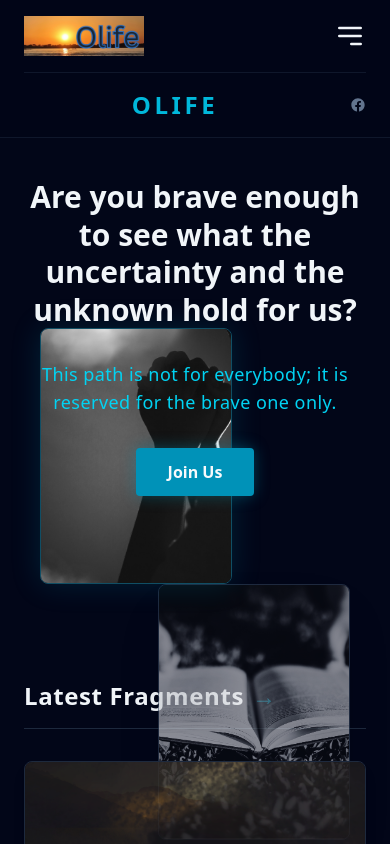
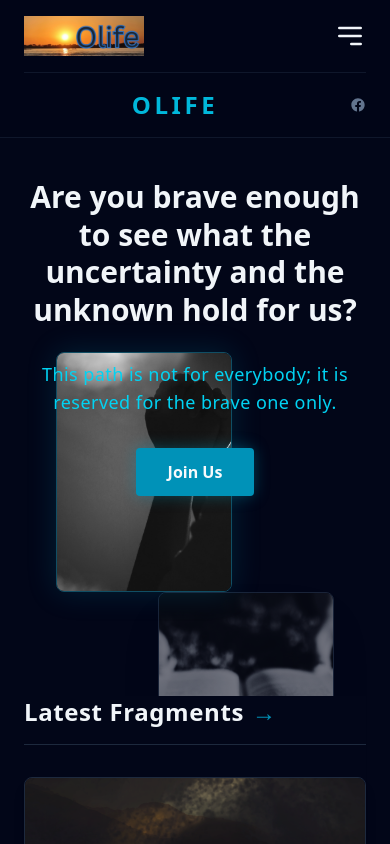
Before and after one commit to Dolphe98/olife1withreact, a React (Vite) app: page / in a window 390 px wide. Shown: the top 844 px of the page. Built offline with nearby package versions, Linux system fonts and the light colour scheme.

Commit message:
Fix: Final mobile hero layering and section spacing

```diff
--- a/src/pages/Home.jsx
+++ b/src/pages/Home.jsx
@@ -30,11 +30,11 @@
   const latestPosts = blogData.slice(0, 3);
 
   return (
-    <div className="max-w-7xl mx-auto px-6 pt-10 md:pt-20 pb-10 space-y-24 md:space-y-32">
+    <div className="max-w-7xl mx-auto px-6 pt-10 md:pt-20 pb-10 space-y-32 md:space-y-48">
 
       {/* SECTION 1: HERO */}
-      <div className="flex flex-col md:flex-row items-center gap-12 relative">
-        <div className="flex-1 space-y-8 z-20 text-center md:text-left">
+      <div className="flex flex-col md:flex-row items-center gap-12 relative mb-10">
+        <div className="flex-1 space-y-8 z-30 text-center md:text-left">
           <h1 className="text-3xl md:text-5xl font-black leading-tight text-slate-100">
             Are you brave enough to see what the uncertainty and the unknown hold for us?
           </h1>
@@ -46,15 +46,25 @@
           </Link>
         </div>
 
-        {/* Fixed Image Container: We use "relative" for mobile and "absolute" only on desktop to prevent overlapping */}
-        <div className="flex-1 w-full flex justify-center items-center h-[400px] md:h-[450px] relative mt-10 md:mt-0">
-          <img src="/olife1.comsection1image1.jpg" alt="Olife Background" className="absolute top-0 right-4 md:right-10 w-48 h-64 md:w-64 md:h-80 object-cover rounded-lg shadow-2xl border border-slate-700 opacity-60 md:opacity-80" />
-          <img src="/olife1.comsection1image2.jpg" alt="Olife Foreground" className="absolute bottom-0 left-4 md:left-10 w-48 h-64 md:w-64 md:h-80 object-cover rounded-lg shadow-[0_0_30px_rgba(8,145,178,0.2)] border border-cyan-900 z-10" />
+        {/* Image Container Fix: Added 'mb-20' on mobile to ensure Section 2 is pushed down */}
+        <div className="flex-1 w-full flex justify-center items-center h-[350px] md:h-[450px] relative mt-12 md:mt-0 mb-16 md:mb-0">
+          {/* Background Image */}
+          <img
+            src="/olife1.comsection1image1.jpg"
+            alt="Olife Background"
+            className="absolute top-0 right-8 md:right-10 w-44 h-60 md:w-64 md:h-80 object-cover rounded-lg shadow-2xl border border-slate-700 opacity-50 md:opacity-80 z-10"
+          />
+          {/* Foreground Image */}
+          <img
+            src="/olife1.comsection1image2.jpg"
+            alt="Olife Foreground"
+            className="absolute bottom-0 left-8 md:left-10 w-44 h-60 md:w-64 md:h-80 object-cover rounded-lg shadow-[0_0_30px_rgba(8,145,178,0.2)] border border-cyan-900 z-20"
+          />
         </div>
       </div>
 
       {/* SECTION 2: LATEST FRAGMENTS */}
-      <div className="space-y-8">
+      <div className="space-y-8 relative z-40 bg-slate-950">
         <div className="border-b border-slate-800 pb-4">
           <Link to="/fragments" className="text-2xl md:text-3xl font-bold text-slate-100 hover:text-cyan-400 transition-colors inline-flex items-center gap-2 tracking-wide">
             Latest Fragments <span className="text-cyan-600 text-2xl">→</span>
@@ -86,7 +96,7 @@
         </div>
       </div>
 
-      {/* SECTION 4: LATEST ARTICLES (Brought Back) */}
+      {/* SECTION 4: LATEST ARTICLES */}
       <div className="space-y-12">
         <div className="border-b border-slate-800 pb-4">
           <Link to="/blog" className="text-2xl md:text-3xl font-bold text-slate-100 hover:text-cyan-400 transition-colors inline-flex items-center gap-2 tracking-wide">
@@ -108,7 +118,6 @@
           ))}
         </div>
 
-        {/* The Final Join Us Button (Brought Back) */}
         <div className="pt-10 flex justify-center">
             <Link to="/contact" className="px-10 py-4 bg-cyan-600 hover:bg-cyan-500 text-slate-50 font-bold rounded-full transition-all shadow-[0_0_20px_rgba(8,145,178,0.4)] uppercase tracking-widest text-xs md:text-sm">
                 Join Us
```
